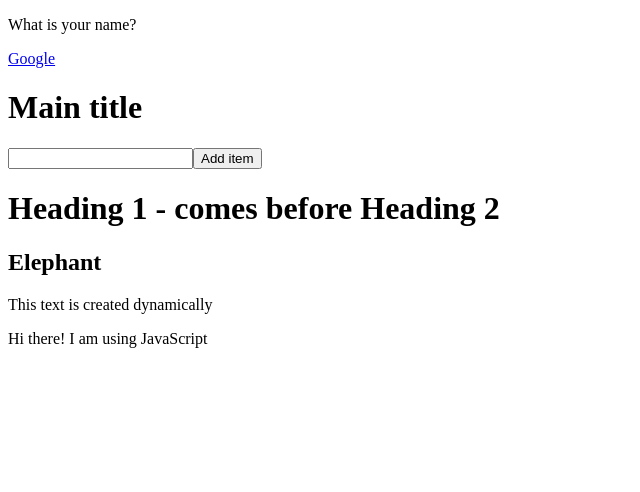
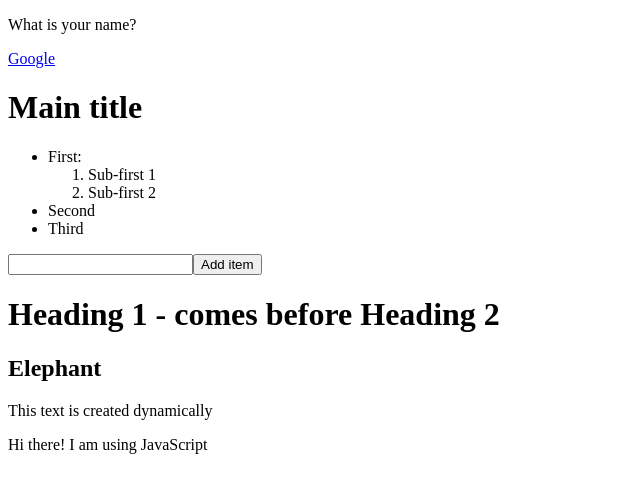
Before and after one commit to ivanurra/DOM-Training, a plain HTML site: page index.html in a window 1280 px wide. Shown: the whole page, without its empty margins (0-640 px from the left). Drawn offline with Linux system fonts and the light colour scheme.

Commit message:
Training done

```diff
--- a/index.html
+++ b/index.html
@@ -14,9 +14,18 @@
       <h1 id="title">Main title</h1>
       <ul id="item-list"></ul>
     </div>
-
+    <ul id="super-list">
+        <li>
+          First:
+          <ol>
+            <li>Sub-first 1</li>
+            <li>Sub-first 2</li>
+          </ol>
+        </li>
+        <li>Second</li>
+        <li>Third</li>
+      </ul>
     <button id="add-item-button">Add item</button>
-
     <script src="dom.js"></script>
   </body>
 </html>
```
